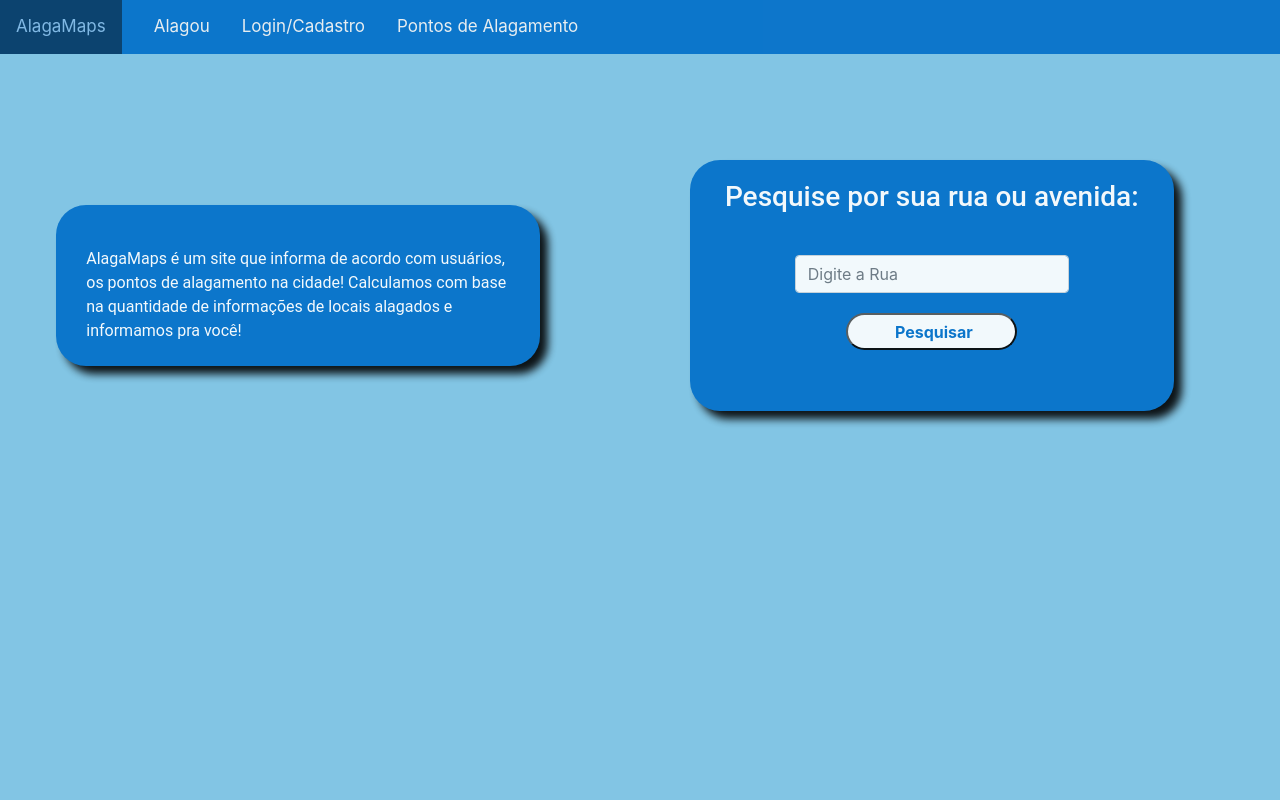
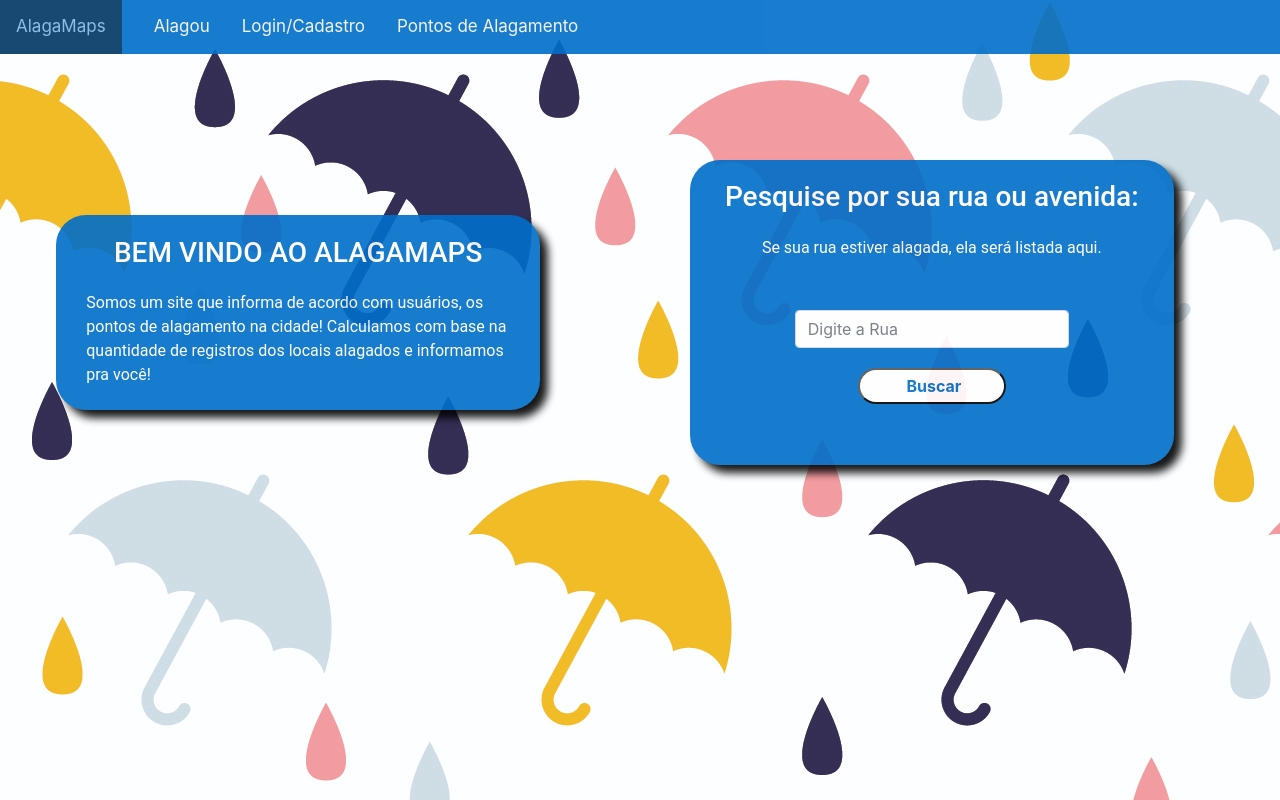
Before and after one commit to voittus/DemodayProject, a Django app: page / in a window 1280 px wide. Run offline with Django 3.2, Linux system fonts and the light colour scheme; some libraries are stand-ins or nearby versions.

Commit message:
Adicionar background image e alterar o texto da home

```diff
--- a/website/static/style.css
+++ b/website/static/style.css
@@ -1,7 +1,7 @@
 body
 {
-    background-color: rgb(130, 197, 228);
-    margin: 0;
+    background-image: url("../static/images/guardachuvas.jpg");
+    margin: 0%;
 }
 
 .topnav
@@ -83,6 +83,7 @@ section
     box-shadow: 8px 8px 8px black;
     padding: 5%;
     margin-left: 2%;
+    opacity: 0.9;
 }
 
 
@@ -111,6 +112,7 @@ h5{
 }
 #alagous{
     margin-bottom: 10%;
+    color: white;
 }
 .card {
     -webkit-box-shadow: 3px 3px 5px white;
--- a/website/templates/home.html
+++ b/website/templates/home.html
@@ -5,19 +5,20 @@
 
 <section>
     <div class="purplecard">
-        <h3></h3>
+        <h3>BEM VINDO AO ALAGAMAPS</h3>
 
-        <p>AlagaMaps é um site que informa de acordo com usuários, os pontos de alagamento na cidade!
-            Calculamos com base na quantidade de informações de locais alagados e informamos pra você!
+        <p>Somos um site que informa de acordo com usuários, os pontos de alagamento na cidade!
+            Calculamos com base na quantidade de registros dos locais alagados e informamos pra você!
         </p>
     </div>
 
     <div class="purplecard" id="formulario" style="display: flex; flex-direction: column; justify-content: center;">
         <h3>Pesquise por sua rua ou avenida:</h3>
+        <p style="text-align: center;"> Se sua rua estiver alagada, ela será listada aqui.</p>
         <form method="POST" class="form-pesquisa">
             {% csrf_token %}
             {{formulario|crispy}}
-            <button>Pesquisar</button>
+            <button>Buscar</button>
         </form>
         <div>
 
```
Also changed, not shown: website/static/images/guardachuvas.jpg (added).
